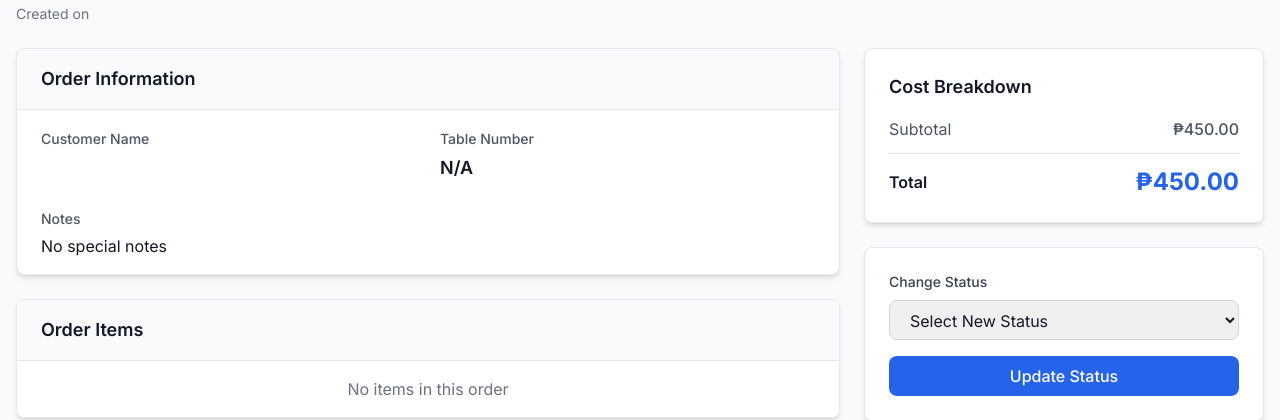
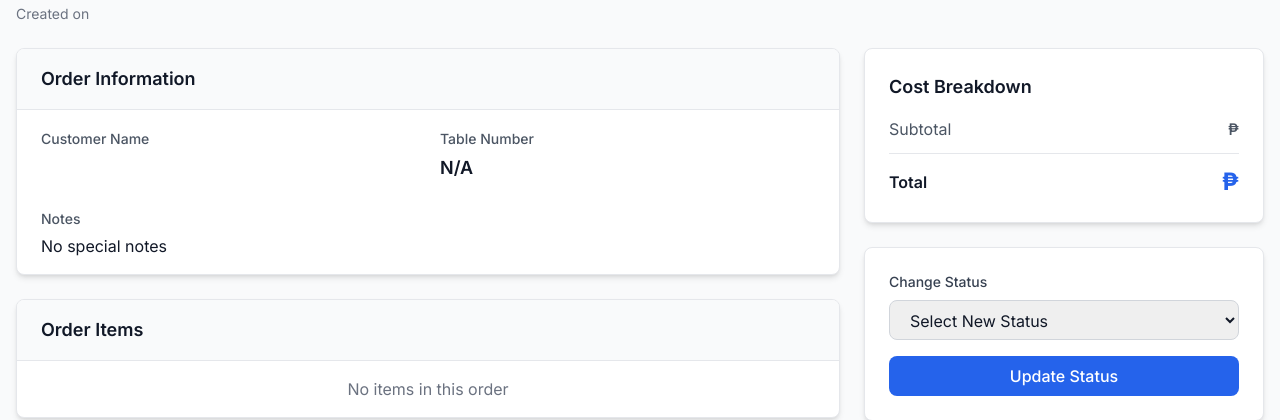
Before and after one commit to property360-2/FJC-Pizza, a Django app: template sales_inventory_system/templates/orders/detail.html in a window 1280 px wide. Shown: the part 68-488 px from the top of the page. Run offline with Django 5.2, Linux system fonts and the light colour scheme; the template is opened without the code that fills it, so the values that code supplies are empty; some libraries are stand-ins or nearby versions.

Commit message:
feat: Make cost breakdown dynamic with actual order amounts
Replace hardcoded cost breakdown values with dynamic order.total_amount.
Now shows accurate subtotal and total based on actual order data.

🤖 Generated with [Claude Code](https://claude.com/claude-code)

Co-Authored-By: Claude <noreply@anthropic.com>

```diff
--- a/sales_inventory_system/templates/orders/detail.html
+++ b/sales_inventory_system/templates/orders/detail.html
@@ -138,11 +138,11 @@
                 <div class="space-y-3">
                     <div class="flex justify-between items-center text-gray-600">
                         <span>Subtotal</span>
-                        <span class="font-medium">₱450.00</span>
+                        <span class="font-medium">₱{{ order.total_amount|floatformat:2 }}</span>
                     </div>
                     <div class="border-t border-gray-200 pt-3 flex justify-between items-center">
                         <span class="font-semibold text-gray-900">Total</span>
-                        <span class="text-2xl font-bold text-fjc-blue-600">₱450.00</span>
+                        <span class="text-2xl font-bold text-fjc-blue-600">₱{{ order.total_amount|floatformat:2 }}</span>
                     </div>
                 </div>
             </div>
```
